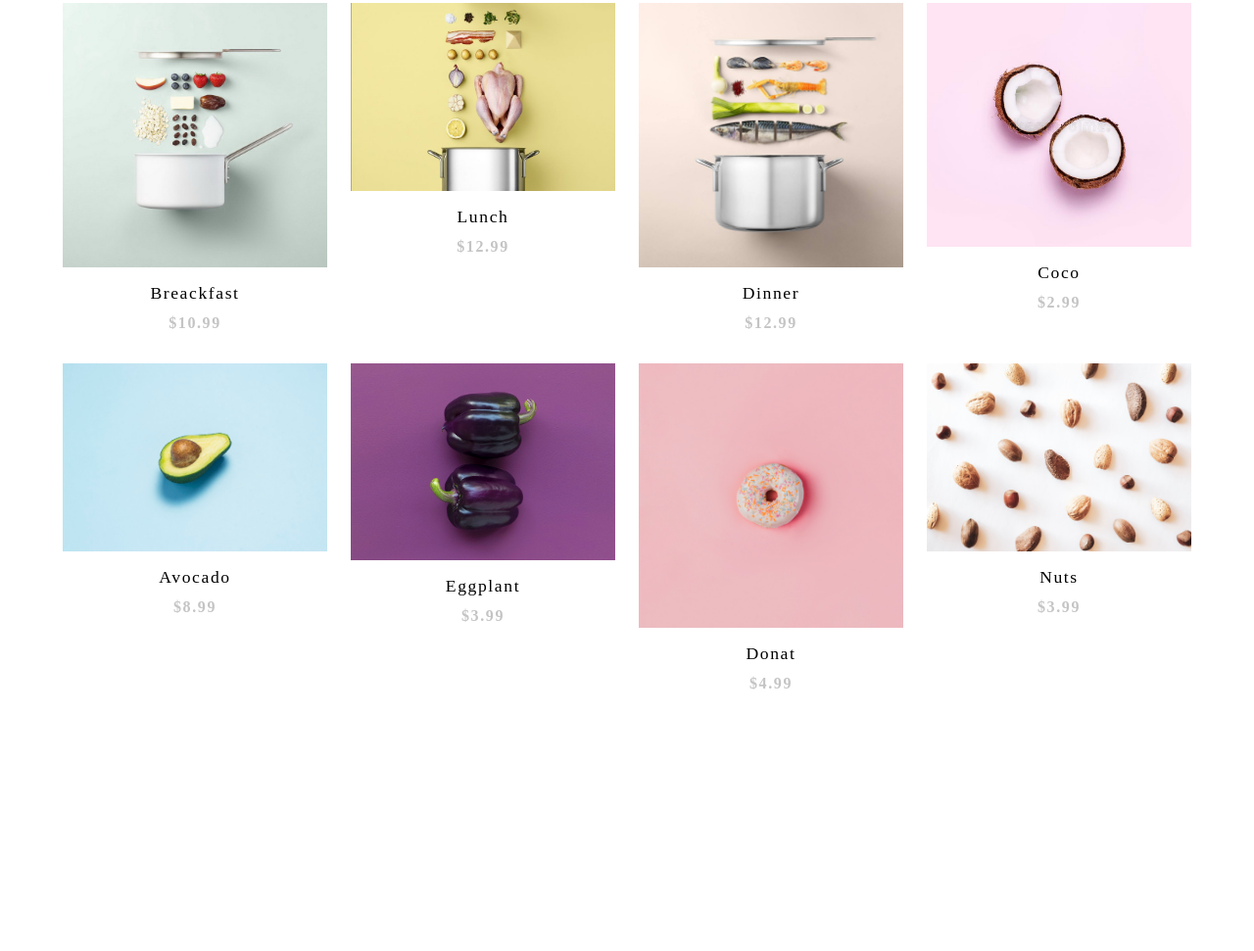
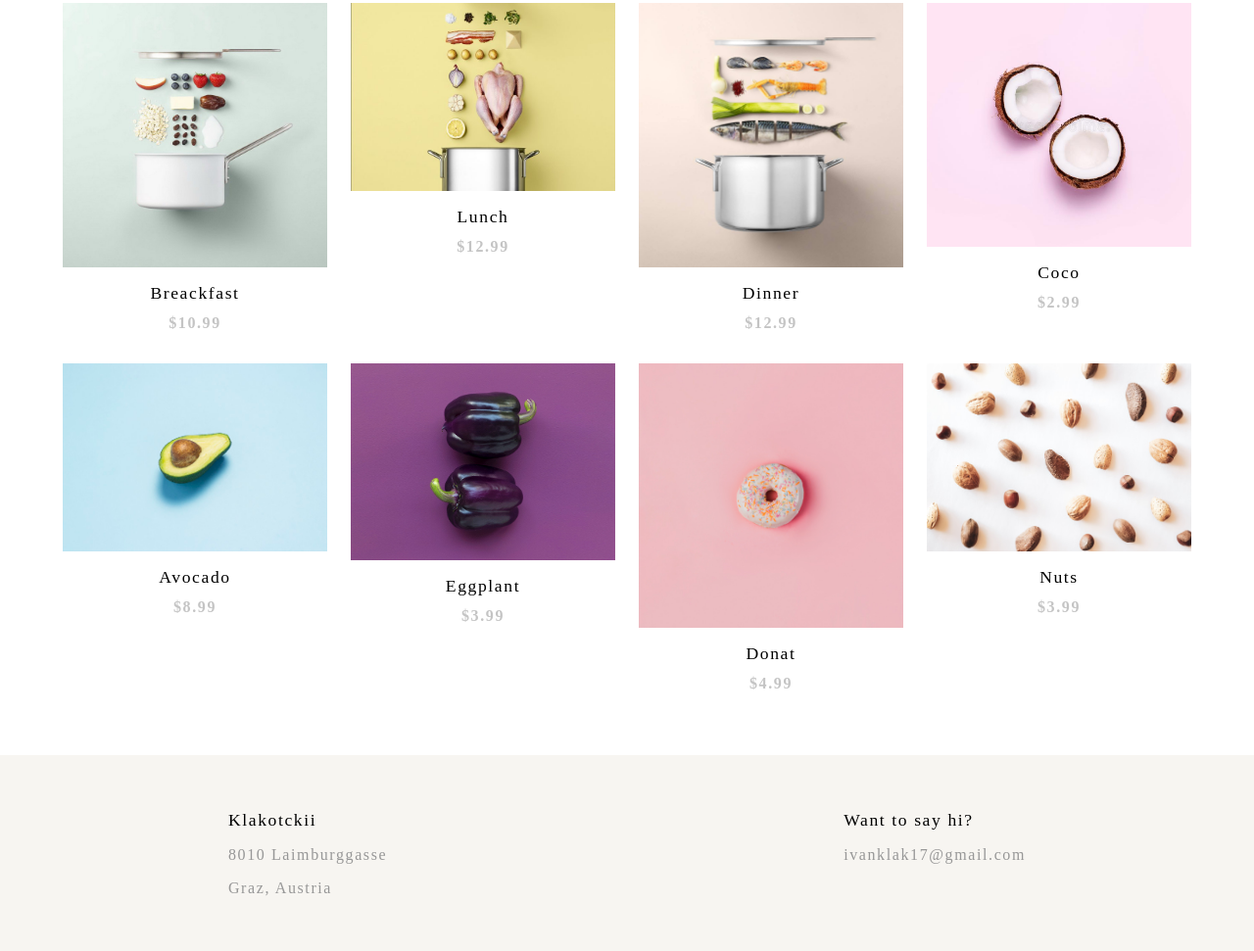
Before and after one commit to ivanklak/eCommerce, a plain HTML site: page index.html in a window 1280 px wide. Shown: the part 978-1949 px from the top of the page at 98% size. Before the commit the page ends 1749 px from the top, so only its background shows below. Drawn offline with Linux system fonts and the light colour scheme.

Commit message:
page-footer

```diff
--- a/index.html
+++ b/index.html
@@ -7,7 +7,8 @@
     <title>Hello Friday</title>
     <!-- font awensome -->
     <link
-      rel="stylesheet"c
+      rel="stylesheet"
+      c
       href="https://use.fontawesome.com/releases/v5.8.1/css/all.css"
       integrity="sha384-50oBUHEmvpQ+1lW4y57PTFmhCaXp0ML5d60M1M7uH2+nqUivzIebhndOJK28anvf"
       crossorigin="anonymous"
@@ -198,6 +199,18 @@
     </div>
     <!-- end of cart -->
     <!-- <i class="fas fa-user-astronaut"></i> -->
+    <footer class="page-footer">
+      <div class="footer-center">
+        <h3>Klakotckii</h3>
+        <h4>8010 Laimburggasse</h4>
+        <h4>Graz, Austria</h4>
+      </div>
+      <div class="footer-center">
+        <h3>Want to say hi?</h3>
+        <h4>ivanklak17@gmail.com</h4>
+        <!-- <a href="mailto:ivanklak17@gmail.com">ivanklak17@gmail.com</a> -->
+      </div>
+    </footer>
     <script src="app.js"></script>
   </body>
 </html>
--- a/styles.css
+++ b/styles.css
@@ -4,7 +4,7 @@
   --primaryColor: hsl(0, 0%, 77%);
   --mainWhite: rgb(255, 255, 255);
   --mainBlack: rgb(0, 0, 0);
-  --mainGrey: #2b2b2b;
+  --mainGrey: #979797;
   --mainSpacing: 0.1rem;
   --mainTransition: all 0.3s linear;
 }
@@ -279,3 +279,43 @@ body {
 }
 
 /* --------------- End of Cart ---------------- */
+/* --------------- Page footer ---------------- */
+.page-footer {
+  background-color: #f7f5f1;
+  height: 200px;
+  width: 100%;
+  display: flex;
+}
+.footer-center {
+  margin: 0 auto;
+  align-items: center;
+  justify-content: center;
+  padding: 0 1.5rem;
+}
+.page-footer h3 {
+  font-size: 1.1rem;
+  margin-top: 3.5rem;
+  letter-spacing: var(--mainSpacing);
+  text-align: left;
+  font-family: "Baskerville";
+  font-weight: normal;
+}
+.page-footer h4 {
+  font-size: 1rem;
+  margin-top: 1rem;
+  letter-spacing: var(--mainSpacing);
+  text-align: left;
+  font-family: "Baskerville";
+  font-weight: normal;
+  color: var(--mainGrey);
+}
+.page-footer a {
+  font-size: 1.1rem;
+  margin-top: 1rem;
+  letter-spacing: var(--mainSpacing);
+  text-align: left;
+  font-family: "Baskerville";
+  font-weight: normal;
+  color: var(--mainGrey);
+}
+/* --------------- End of Page footer ---------------- */
```
Also changed, not shown: 2 other files. Lines whose indentation alone changed are shown as unchanged.
